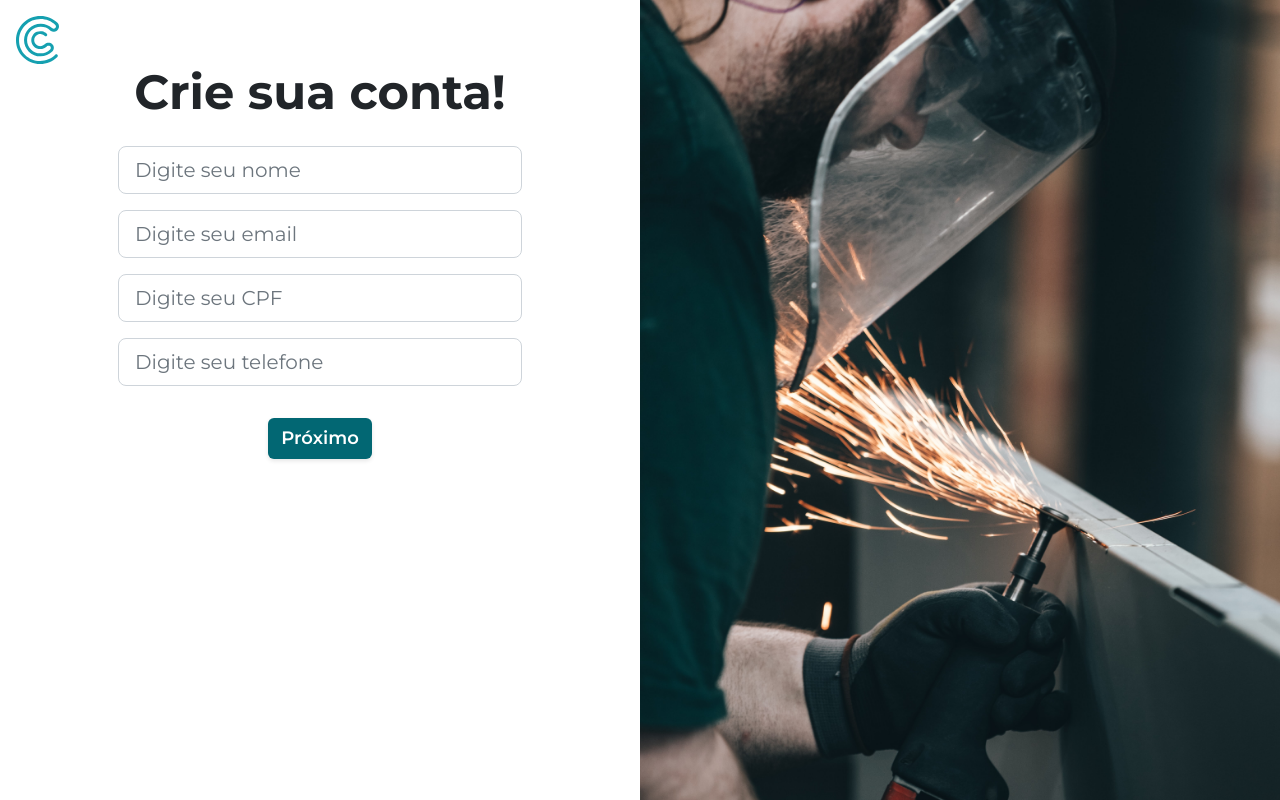
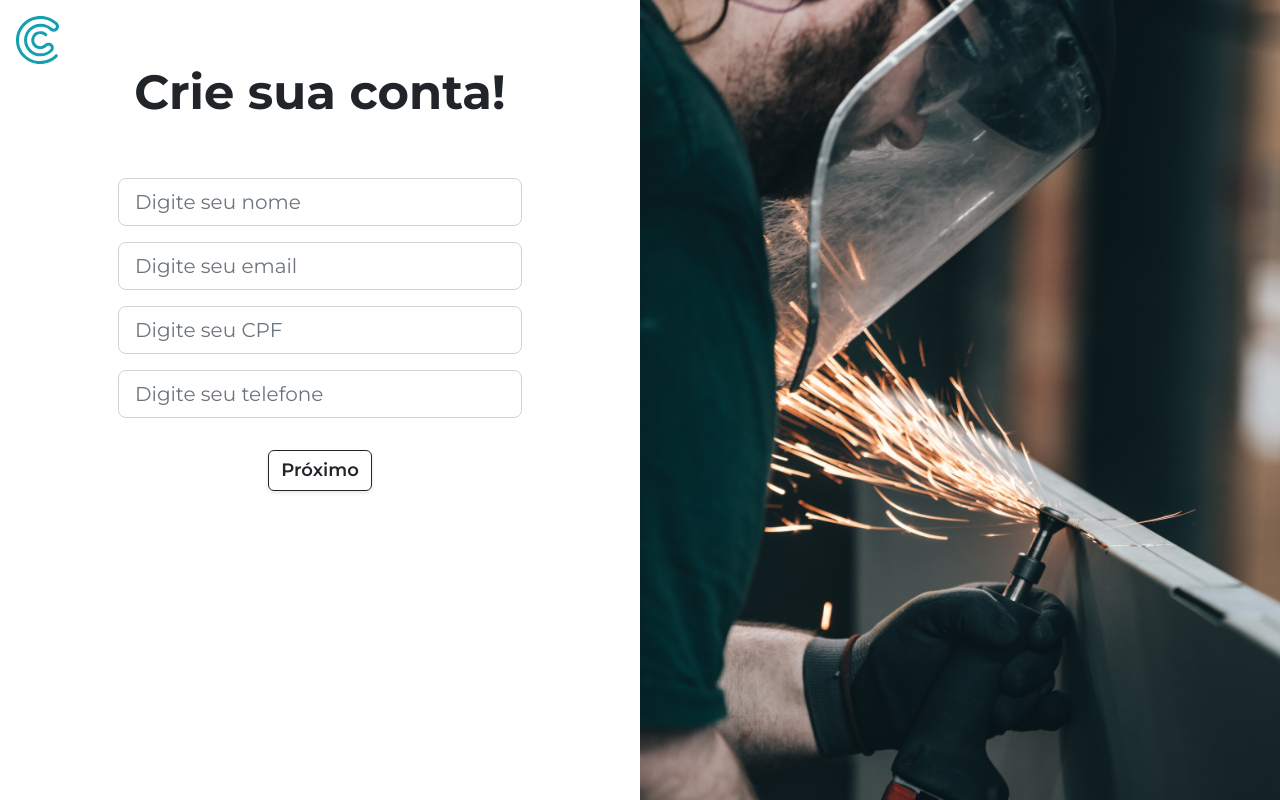
Before and after one commit to RhoBlop/Contratai, a PHP site: page /cadastro.php in a window 1280 px wide. Run offline with PHP 8.4, Linux system fonts and the light colour scheme; some libraries are stand-ins or nearby versions.

Commit message:
eeeeeeeeeh num sei

```diff
--- a/cadastro.php
+++ b/cadastro.php
@@ -20,7 +20,7 @@
                         <h2>Crie sua conta!</h2>
                     </div>
 
-                    <form id="cadastro" class="form-cadastro row g-3" onsubmit="sendCadastro(event, '#feedbackUsuario')">
+                    <form id="cadastro" class="form-cadastro row g-3 my-3" onsubmit="sendCadastro(event, '#feedbackUsuario')">
                         <div class="step">
                             <!-- NOME -->
                             <div class="form-group mb-3">
@@ -62,9 +62,9 @@
                         <!-- BOTÕES AÇÃO -->
                         <div class="buttons d-flex justify-content-center align-items-center gap-3 my-3">
                             <!-- <button type="button" class="btn btn-link" onclick="redirectLogin()">Já sou usuário</button> -->
-                            <button type="button" id="btnPrev" class="btn btn-green">Anterior</button>
-                            <button type="button" id="btnNext" class="btn btn-green">Próximo</button>
-                            <button type="submit" id="btnSubmit" class="btn btn-green">Cadastrar</button>
+                            <button type="button" id="btnPrev" class="btn btn-dark">Anterior</button>
+                            <button type="button" id="btnNext" class="btn btn-outline-dark">Próximo</button>
+                            <button type="submit" id="btnSubmit" class="btn btn-outline-green">Cadastrar</button>
                         </div>
                     </form>
                 </div>
--- a/css/style.css
+++ b/css/style.css
@@ -275,6 +275,7 @@ main h1.text-gradient {
     background-color: var(--dark-green);
     border-color: var(--primary-green);
 }
+
 
 .login-banner {
     height: 280px;
```
